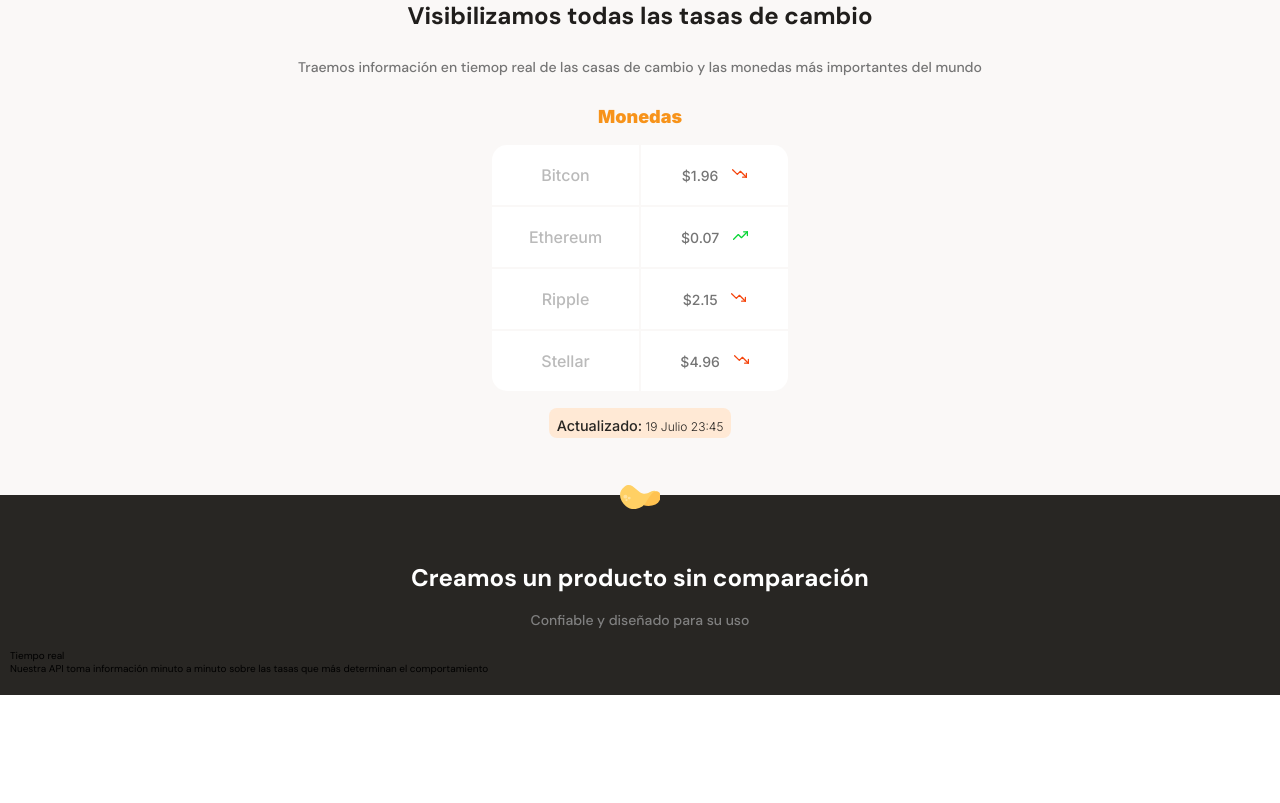
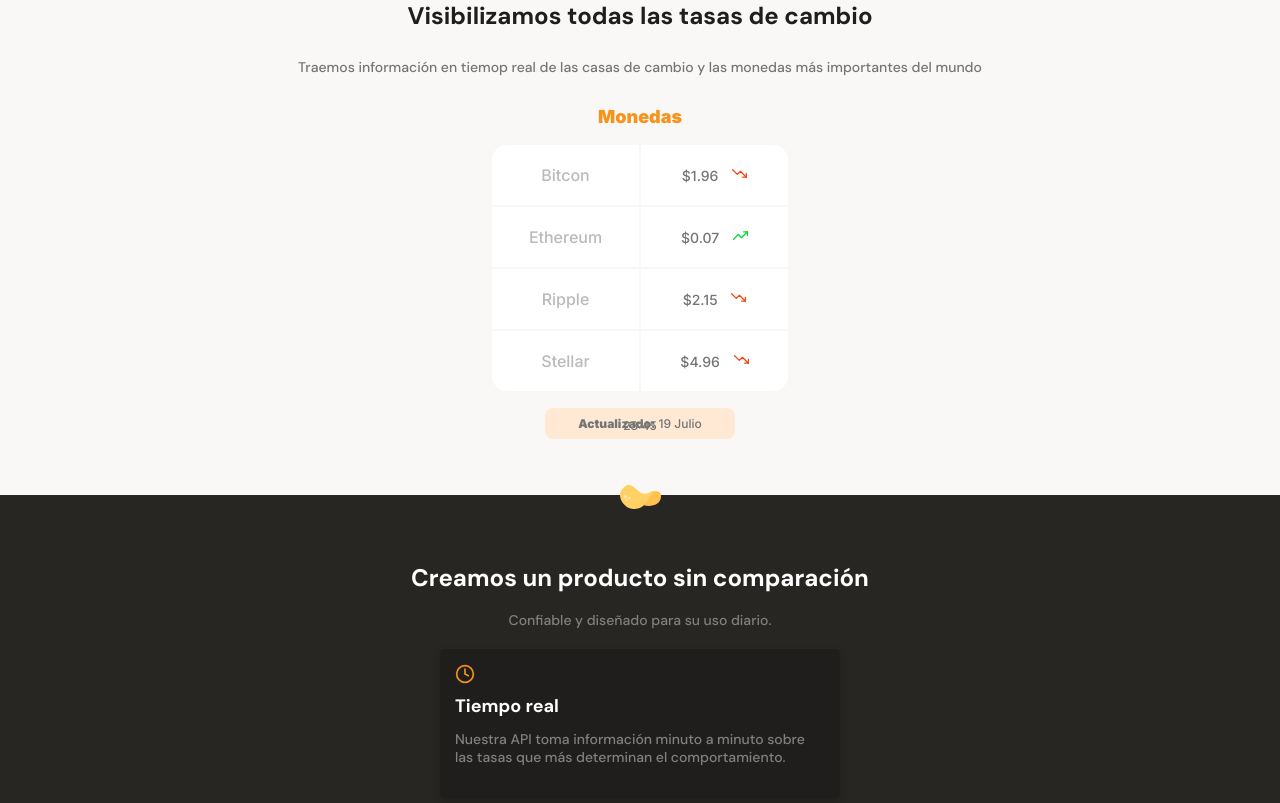
Before and after one commit to GuillermoBaldan/course-responsive-design-mobile-first, a plain HTML site: page index.html in a window 1280 px wide. Shown: the part 661-1464 px from the top of the page. Before the commit the page ends 1356 px from the top, so only its background shows below. Drawn offline with Linux system fonts and the light colour scheme.

Commit message:
Lesson 20 - Maquetando tarjetas de beneficios

```diff
--- a/css/style.css
+++ b/css/style.css
@@ -53,7 +53,7 @@ header img {
   min-width: 288px;
   max-width: 900px;
   height: 218px;
-  margin-top: 40px;
+  margin-top: 50px;
   text-align: center;
   align-self: center;
 }
@@ -87,14 +87,14 @@ header img {
   /*Sombra*/
   box-shadow: 0px 4px 8px rgba(89, 73, 30, 0.16);
   border: none; /*Ponemos esta línea primero para quitar cualquier borde definido previamente*/
-  border-radius: 5px;
+  border-radius: 4px;
   font-size: 1.4rem;
   font-weight: bold;
   text-decoration: none;
   color: var(--black);
 }
 
-.header--title-container .header--button-span {
+.header--title-container .header--button span {
   display: inline-block;
   width: 13px;
   height: 13px;
@@ -163,8 +163,6 @@ main {
 }
 
 .main-currency-table .currency-table--title {
-  display: flex; /*Lo añadí yo*/
-  flex-direction: column; /*Lo añadí yo*/
   margin-bottom: 15px;
   font-size: 1.8rem;
   font-weight: bold;
@@ -178,6 +176,7 @@ main {
   max-width: 300px;
   height: 250px;
   margin: 0 auto;
+  border-radius: 15px;
 }
 
 .currency-table td {
@@ -204,20 +203,19 @@ main {
 }
 
 .currency-table--date {
-  align-self: center;
-  text-align: center;
+  width: 190px;
+  height: 31px;
+  margin: 0 auto;
+  margin-top: 15px;
+  padding: 8px;
+  background-color: var(--soft-orange);
+  border-radius: 8px;
 }
 
 .currency-table--date p {
-  font-size: 1.2em;
-  font-weight: 400;
-  line-height: 1.45em;
-}
-
-.currency-table--date b {
-  font-size: 1.2em;
-  font-weight: 400;
-  line-height: 1.45em;
+  margin: 7px;
+  font-size: 1.2rem;
+  line-height: 1.5px;
 }
 
 /* Redondeando los bordes de la tablar */
@@ -267,19 +265,19 @@ main {
 }
 
 .currency-table--date {
-  width: max-content;
-  height: 30px;
-  margin: 15px auto 0;
+  width: 190px;
+  height: 31px;
+  margin: 0 auto;
+  margin-top: 15px;
   padding: 8px;
   background-color: var(--soft-orange);
   border-radius: 8px;
 }
 
 .currency-table--date p {
+  margin: 7px;
   font-size: 1.2rem;
-  line-height: 1.5rem;
-  font-weight: 300;
-  color: var(--warm-black);
+  line-height: 1.5px;
 }
 
 .main-product-detail {
@@ -293,8 +291,8 @@ main {
 
 .product-detail--batata-logo {
   position: absolute;
-  width: 40px;
-  height: 25px;
+  width: 40.57px;
+  height: 24.01px;
   top: -10px;
   left: calc(50% - 20px);
   background-image: url("./../assets/icons/batata.svg");
@@ -324,3 +322,42 @@ main {
   line-height: 1.8rem;
   color: #808080;
 }
+
+.product-detail--card {
+  width: 90%;
+  min-width: 288px;
+  max-width: 400px;
+  height: 150px;
+  margin: 15px auto;
+  padding: 15px;
+  background-color: var(--black);
+  border-radius: 5px;
+  box-shadow: 0 4px 8px 0 rgba(0, 0, 0, 0.16);
+}
+
+.product-detail--card .clock {
+  display: inline-block;
+  width: 20px;
+  height: 20px;
+  margin: 0 auto;
+  margin-bottom: 10px;
+  background-image: url("./../assets/icons/clock.svg");
+  background-size: cover;
+  background-position: center;
+  background-repeat: no-repeat;
+}
+
+.product--card-title {
+  margin-bottom: 15px;
+  font-size: 1.8rem;
+  font-weight: bold;
+  line-height: 1.8rem;
+  color: var(--just-white);
+}
+
+.product--card-body {
+  font-size: 1.4rem;
+  font-weight: 500;
+  line-height: 1.8rem;
+  color: #808080;
+}
--- a/index.html
+++ b/index.html
@@ -72,15 +72,15 @@
         <span class="product-detail--batata-logo"></span>
         <div class="product-detail--title">
           <h2>Creamos un producto sin comparación</h2>
-          <p>Confiable y diseñado para su uso</p>
+          <p>Confiable y diseñado para su uso diario.</p>
         </div>
         <section class="product-cards--container">
-          <article class="proucto-detail--card">
+          <article class="product-detail--card">
             <span class="clock"></span>
             <p class="product--card-title">Tiempo real</p>
             <p class="product--card-body">
               Nuestra API toma información minuto a minuto sobre las tasas que
-              más determinan el comportamiento
+              más determinan el comportamiento.
             </p>
           </article>
         </section>
```
Also changed, not shown: assets/icons/clock.svg (added).
